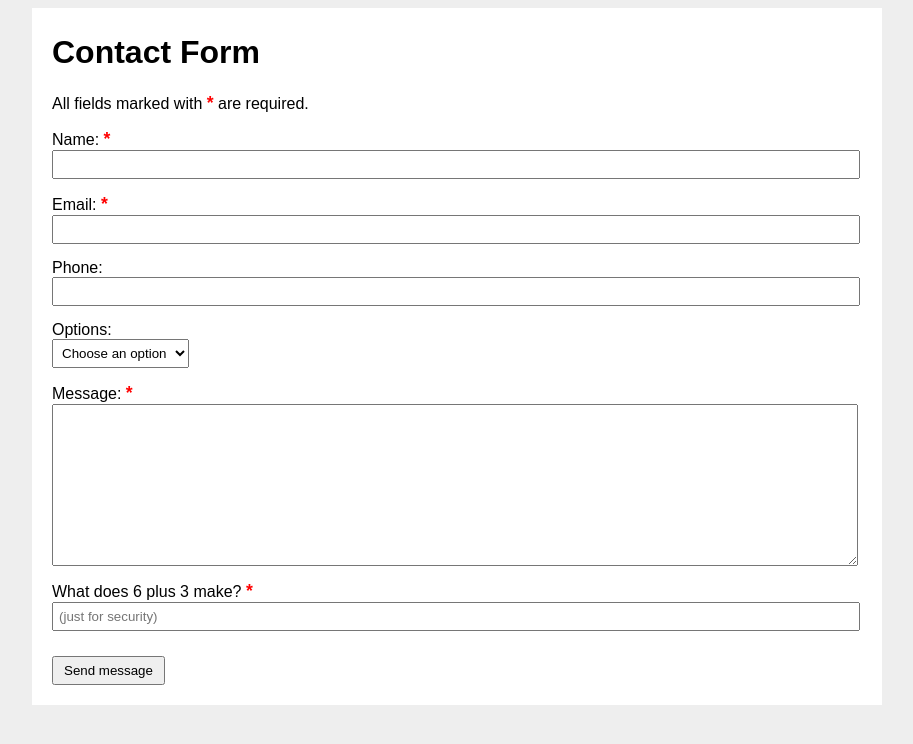
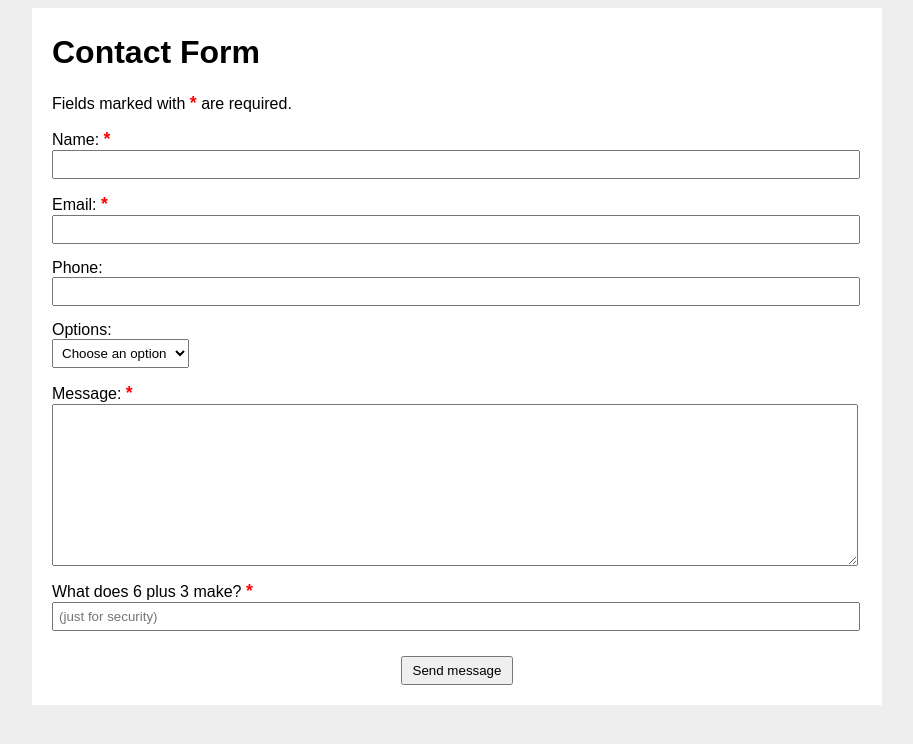
Before and after one commit to AlecRust/contact-form, a PHP site: page /contact.php in a window 1280 px wide. Shown: the top 744 px of the page, without its empty margins (183-1096 px from the left). Run offline with PHP 8.4, Linux system fonts and the light colour scheme.

Commit message:
- Changed to lowercase doctype - Improved wording of required asterix sentence - Centre aligned the Send button

```diff
--- a/contact-error.php
+++ b/contact-error.php
@@ -1,4 +1,4 @@
-<!DOCTYPE html>
+<!doctype html>
 <html lang="en">
     <head>
         <title>Contact Form Template - Error</title>
--- a/contact-success.php
+++ b/contact-success.php
@@ -1,4 +1,4 @@
-<!DOCTYPE html>
+<!doctype html>
 <html lang="en">
     <head>
         <title>Contact Form Template - Success</title>
--- a/contact.php
+++ b/contact.php
@@ -29,7 +29,7 @@ $question = 'What does '.$int1.' '.$method.' '.$int2.' make?';
 $_SESSION['question'] = (string) $answer;
 
 ?>
-<!DOCTYPE html>
+<!doctype html>
 <html lang="en">
     <head>
         <title>Contact Form Template</title>
@@ -40,7 +40,7 @@ $_SESSION['question'] = (string) $answer;
         <div class="content">
             <h1>Contact Form</h1>
             <form action="contact-send.php" method="post" class="contact-form">
-                <p>All fields marked with <span class="required">*</span> are required.</p>
+                <p>Fields marked with <span class="required">*</span> are required.</p>
                 <fieldset>
                     <p>
                         <label>Name: <span class="required">*</span>
@@ -77,7 +77,7 @@ $_SESSION['question'] = (string) $answer;
                             <input type="text" id="question" name="question" placeholder="(just for security)" autocomplete="off" required="required" />
                         </label>
                     </p>
-                    <p>
+                    <p class="send-button">
                         <button>Send message</button>
                     </p>
                 </fieldset>
--- a/styles.css
+++ b/styles.css
@@ -1,7 +1,6 @@
 /* Misc Styles (ignore) */body{font-family:sans-serif;background:#eee}.content{width:810px;margin:auto;padding:5px 20px;background:#fff}
 
 /* Contact Form styles ---------- */
-
 .contact-form .required {
     font-weight: bold;
     font-size: 110%;
@@ -9,6 +8,8 @@
 }
 
 .contact-form p { margin: 0 0 15px; }
+
+.contact-form .send-button { text-align: center; }
 
 .contact-form fieldset {
     border: 0;
```
